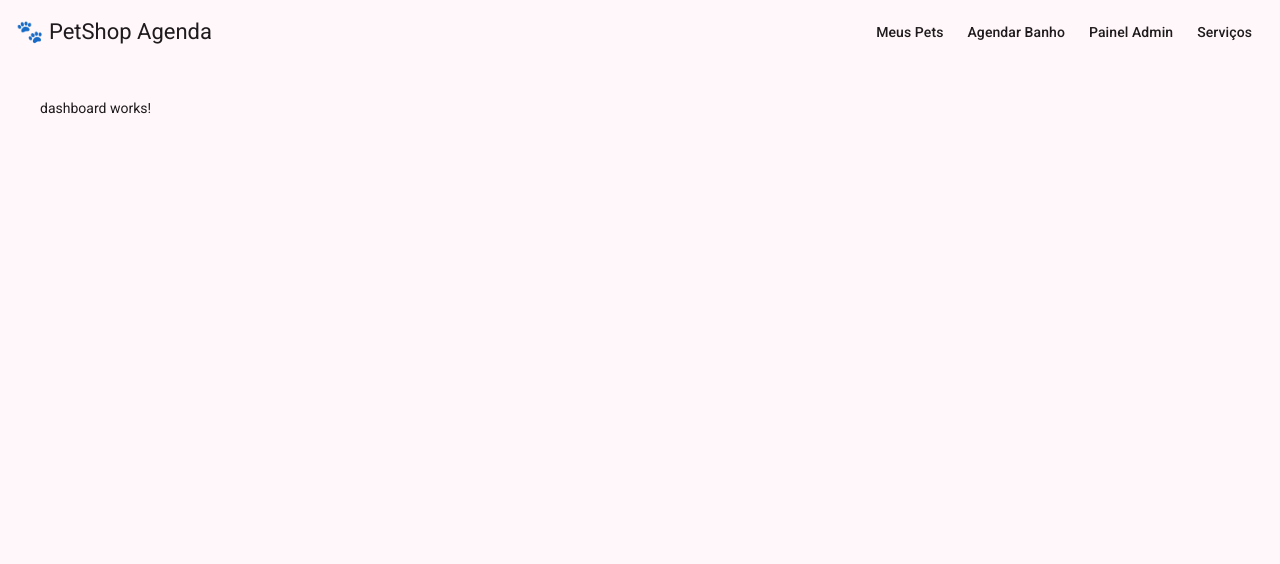
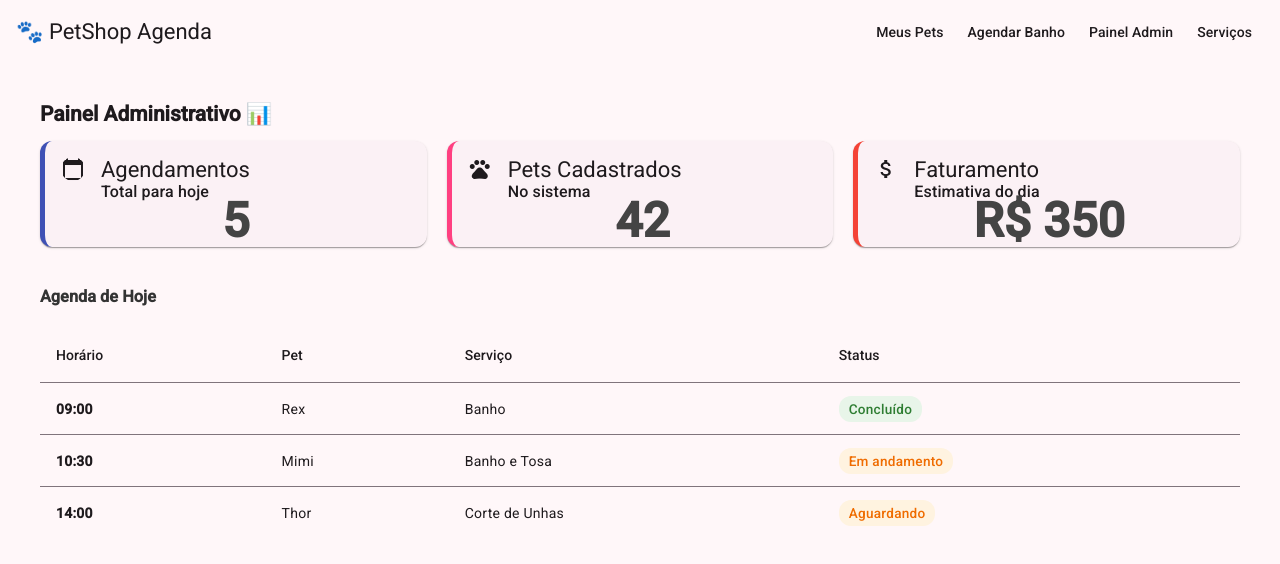
Before and after one commit to lrPascoal/petshop-frontend, an Angular app: page /admin/dashboard in a window 1280 px wide. Shown: the top 564 px of the page. Built offline with nearby package versions, Linux system fonts and the light colour scheme.

Commit message:
feat: criar tela de gerenciar servicos no painel do administrador

```diff
--- a/src/app/pages/admin/dashboard/dashboard.css
+++ b/src/app/pages/admin/dashboard/dashboard.css
@@ -0,0 +1,57 @@
+.dashboard-container {
+  margin-top: 20px;
+}
+
+/* Organiza os cards lado a lado */
+.cards-grid {
+  display: flex;
+  gap: 20px;
+  flex-wrap: wrap; /* Se a tela for pequena, os cards descem para a próxima linha */
+}
+
+/* Visual bonito para os cartões */
+.info-card {
+  flex: 1; /* Faz todos os cards terem a mesma largura */
+  min-width: 250px;
+  border-left: 5px solid #3f51b5; /* Cria uma barrinha lateral colorida (estilo Material) */
+}
+
+/* Muda a cor da barrinha lateral do segundo e terceiro card */
+.info-card:nth-child(2) { border-left-color: #ff4081; }
+.info-card:nth-child(3) { border-left-color: #f44336; }
+
+/* O número grandão no meio do card */
+.card-value {
+  font-size: 3rem;
+  margin: 10px 0 0 0;
+  text-align: center;
+  color: #444;
+}
+
+.titulo-secao {
+  margin-top: 40px;
+  margin-bottom: 20px;
+  color: #333;
+}
+
+table {
+  width: 100%;
+}
+
+/* Estilizando as etiquetas de status (como em sistemas de chamados/tickets) */
+.status-badge {
+  padding: 5px 10px;
+  border-radius: 12px;
+  font-size: 0.85rem;
+  font-weight: 500;
+}
+
+.status-ok {
+  background-color: #e8f5e9;
+  color: #2e7d32;
+}
+
+.status-pendente {
+  background-color: #fff3e0;
+  color: #ef6c00;
+}
--- a/src/app/pages/admin/dashboard/dashboard.html
+++ b/src/app/pages/admin/dashboard/dashboard.html
@@ -1 +1,71 @@
-<p>dashboard works!</p>
+<div class="dashboard-container">
+  <h2>Painel Administrativo 📊</h2>
+
+  <div class="cards-grid">
+
+    <mat-card class="info-card">
+      <mat-card-header>
+        <mat-icon mat-card-avatar color="primary">calendar_today</mat-icon>
+        <mat-card-title>Agendamentos</mat-card-title>
+        <mat-card-subtitle>Total para hoje</mat-card-subtitle>
+      </mat-card-header>
+      <mat-card-content>
+        <h1 class="card-value">{{ resumo.agendamentosHoje }}</h1>
+      </mat-card-content>
+    </mat-card>
+
+    <mat-card class="info-card">
+      <mat-card-header>
+        <mat-icon mat-card-avatar color="accent">pets</mat-icon>
+        <mat-card-title>Pets Cadastrados</mat-card-title>
+        <mat-card-subtitle>No sistema</mat-card-subtitle>
+      </mat-card-header>
+      <mat-card-content>
+        <h1 class="card-value">{{ resumo.petsCadastrados }}</h1>
+      </mat-card-content>
+    </mat-card>
+
+    <mat-card class="info-card">
+      <mat-card-header>
+        <mat-icon mat-card-avatar color="warn">attach_money</mat-icon>
+        <mat-card-title>Faturamento</mat-card-title>
+        <mat-card-subtitle>Estimativa do dia</mat-card-subtitle>
+      </mat-card-header>
+      <mat-card-content>
+        <h1 class="card-value">R$ {{ resumo.faturamentoDia }}</h1>
+      </mat-card-content>
+    </mat-card>
+
+  </div>
+
+  <h3 class="titulo-secao">Agenda de Hoje</h3>
+  <table mat-table [dataSource]="agendaHoje" class="mat-elevation-z4">
+
+    <ng-container matColumnDef="horario">
+      <th mat-header-cell *matHeaderCellDef> Horário </th>
+      <td mat-cell *matCellDef="let item"> <strong>{{ item.horario }}</strong> </td>
+    </ng-container>
+
+    <ng-container matColumnDef="pet">
+      <th mat-header-cell *matHeaderCellDef> Pet </th>
+      <td mat-cell *matCellDef="let item"> {{ item.pet }} </td>
+    </ng-container>
+
+    <ng-container matColumnDef="servico">
+      <th mat-header-cell *matHeaderCellDef> Serviço </th>
+      <td mat-cell *matCellDef="let item"> {{ item.servico }} </td>
+    </ng-container>
+
+    <ng-container matColumnDef="status">
+      <th mat-header-cell *matHeaderCellDef> Status </th>
+      <td mat-cell *matCellDef="let item">
+        <span class="status-badge" [ngClass]="item.status === 'Concluído' ? 'status-ok' : 'status-pendente'">
+          {{ item.status }}
+        </span>
+      </td>
+    </ng-container>
+
+    <tr mat-header-row *matHeaderRowDef="colunasAgenda"></tr>
+    <tr mat-row *matRowDef="let row; columns: colunasAgenda;"></tr>
+  </table>
+</div>
--- a/src/app/pages/admin/dashboard/dashboard.ts
+++ b/src/app/pages/admin/dashboard/dashboard.ts
@@ -1,11 +1,32 @@
 import { Component } from '@angular/core';
+import { CommonModule } from '@angular/common';
+// Imports do Angular Material para Cards, Ícones e Tabelas
+import { MatCardModule } from '@angular/material/card';
+import { MatIconModule } from '@angular/material/icon';
+import { MatTableModule } from '@angular/material/table';
 
 @Component({
   selector: 'app-dashboard',
-  imports: [],
+  standalone: true,
+  imports: [CommonModule, MatCardModule, MatIconModule, MatTableModule],
   templateUrl: './dashboard.html',
-  styleUrl: './dashboard.css',
+  styleUrl: './dashboard.css'
 })
 export class Dashboard {
+  // Dados simulados para os Cartões de Resumo no topo da tela
+  resumo = {
+    agendamentosHoje: 5,
+    petsCadastrados: 42,
+    faturamentoDia: 350.00
+  };
 
+  // Configuração das colunas da tabela de agenda do dia
+  colunasAgenda: string[] = ['horario', 'pet', 'servico', 'status'];
+
+  // Mock da lista de atendimentos programados para hoje
+  agendaHoje = [
+    { horario: '09:00', pet: 'Rex', servico: 'Banho', status: 'Concluído' },
+    { horario: '10:30', pet: 'Mimi', servico: 'Banho e Tosa', status: 'Em andamento' },
+    { horario: '14:00', pet: 'Thor', servico: 'Corte de Unhas', status: 'Aguardando' }
+  ];
 }
--- a/src/app/pages/admin/gerenciar-servicos/gerenciar-servicos.css
+++ b/src/app/pages/admin/gerenciar-servicos/gerenciar-servicos.css
@@ -0,0 +1,19 @@
+.tabela-container {
+  margin-top: 20px;
+}
+
+.cabecalho-pagina {
+  display: flex;
+  justify-content: space-between; /* Joga o título para a esquerda e o botão para a direita */
+  align-items: center; /* Alinha os dois verticalmente no centro */
+  margin-bottom: 20px;
+}
+
+.cabecalho-pagina h2 {
+  margin: 0;
+  color: #333;
+}
+
+table {
+  width: 100%;
+}
--- a/src/app/pages/admin/gerenciar-servicos/gerenciar-servicos.html
+++ b/src/app/pages/admin/gerenciar-servicos/gerenciar-servicos.html
@@ -1 +1,47 @@
-<p>gerenciar-servicos works!</p>
+<div class="tabela-container">
+
+  <div class="cabecalho-pagina">
+    <h2>Catálogo de Serviços ✂️</h2>
+    <button mat-raised-button color="primary">
+      <mat-icon>add</mat-icon> Novo Serviço
+    </button>
+  </div>
+
+  <table mat-table [dataSource]="listaServicos" class="mat-elevation-z4">
+
+    <ng-container matColumnDef="nome">
+      <th mat-header-cell *matHeaderCellDef> Serviço </th>
+      <td mat-cell *matCellDef="let servico"> <strong>{{ servico.nome }}</strong> </td>
+    </ng-container>
+
+    <ng-container matColumnDef="descricao">
+      <th mat-header-cell *matHeaderCellDef> Descrição </th>
+      <td mat-cell *matCellDef="let servico"> {{ servico.descricao }} </td>
+    </ng-container>
+
+    <ng-container matColumnDef="preco">
+      <th mat-header-cell *matHeaderCellDef> Preço </th>
+      <td mat-cell *matCellDef="let servico"> {{ servico.preco | currency:'BRL':'symbol':'1.2-2' }} </td>
+    </ng-container>
+
+    <ng-container matColumnDef="duracao">
+      <th mat-header-cell *matHeaderCellDef> Duração Estimada </th>
+      <td mat-cell *matCellDef="let servico"> {{ servico.duracao }} </td>
+    </ng-container>
+
+    <ng-container matColumnDef="acoes">
+      <th mat-header-cell *matHeaderCellDef> Ações </th>
+      <td mat-cell *matCellDef="let servico">
+        <button mat-icon-button color="primary" title="Editar Preço/Serviço">
+          <mat-icon>edit</mat-icon>
+        </button>
+        <button mat-icon-button color="warn" title="Excluir Serviço">
+          <mat-icon>delete</mat-icon>
+        </button>
+      </td>
+    </ng-container>
+
+    <tr mat-header-row *matHeaderRowDef="colunasExibidas"></tr>
+    <tr mat-row *matRowDef="let row; columns: colunasExibidas;"></tr>
+  </table>
+</div>
--- a/src/app/pages/admin/gerenciar-servicos/gerenciar-servicos.ts
+++ b/src/app/pages/admin/gerenciar-servicos/gerenciar-servicos.ts
@@ -1,11 +1,25 @@
 import { Component } from '@angular/core';
+import { CommonModule } from '@angular/common';
+import { MatTableModule } from '@angular/material/table';
+import { MatButtonModule } from '@angular/material/button';
+import { MatIconModule } from '@angular/material/icon';
 
 @Component({
   selector: 'app-gerenciar-servicos',
-  imports: [],
+  standalone: true,
+  imports: [CommonModule, MatTableModule, MatButtonModule, MatIconModule],
   templateUrl: './gerenciar-servicos.html',
-  styleUrl: './gerenciar-servicos.css',
+  styleUrl: './gerenciar-servicos.css'
 })
 export class GerenciarServicos {
+  // As colunas que vão aparecer na tabela
+  colunasExibidas: string[] = ['nome', 'descricao', 'preco', 'duracao', 'acoes'];
 
+  // Mock do catálogo de serviços do Pet Shop
+  listaServicos = [
+    { id: 1, nome: 'Banho Simples', descricao: 'Lavagem completa com shampoo neutro.', preco: 50.00, duracao: '40 min' },
+    { id: 2, nome: 'Banho e Tosa', descricao: 'Lavagem + Tosa higiênica e corte de unhas.', preco: 100.00, duracao: '1h 30m' },
+    { id: 3, nome: 'Hidratação', descricao: 'Banho + Máscara de hidratação profunda.', preco: 80.00, duracao: '1h 00m' },
+    { id: 4, nome: 'Corte de Unhas', descricao: 'Apenas o corte seguro das unhas.', preco: 20.00, duracao: '15 min' }
+  ];
 }
```
